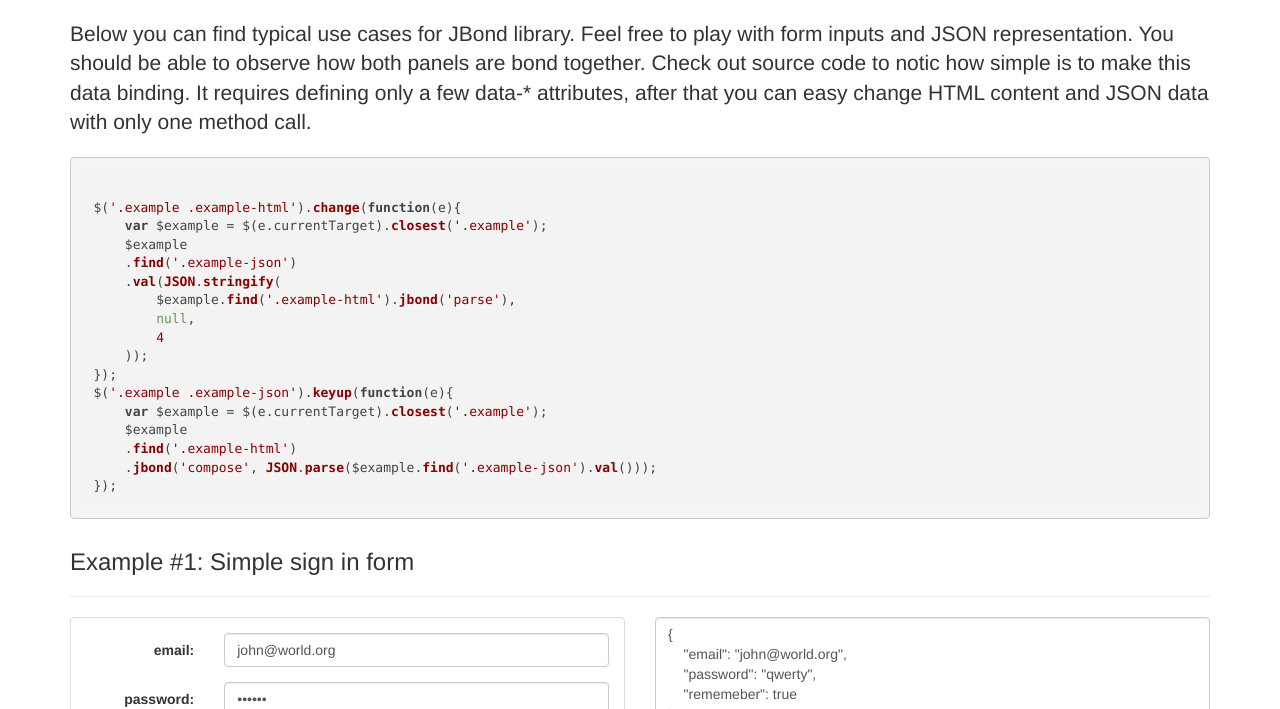
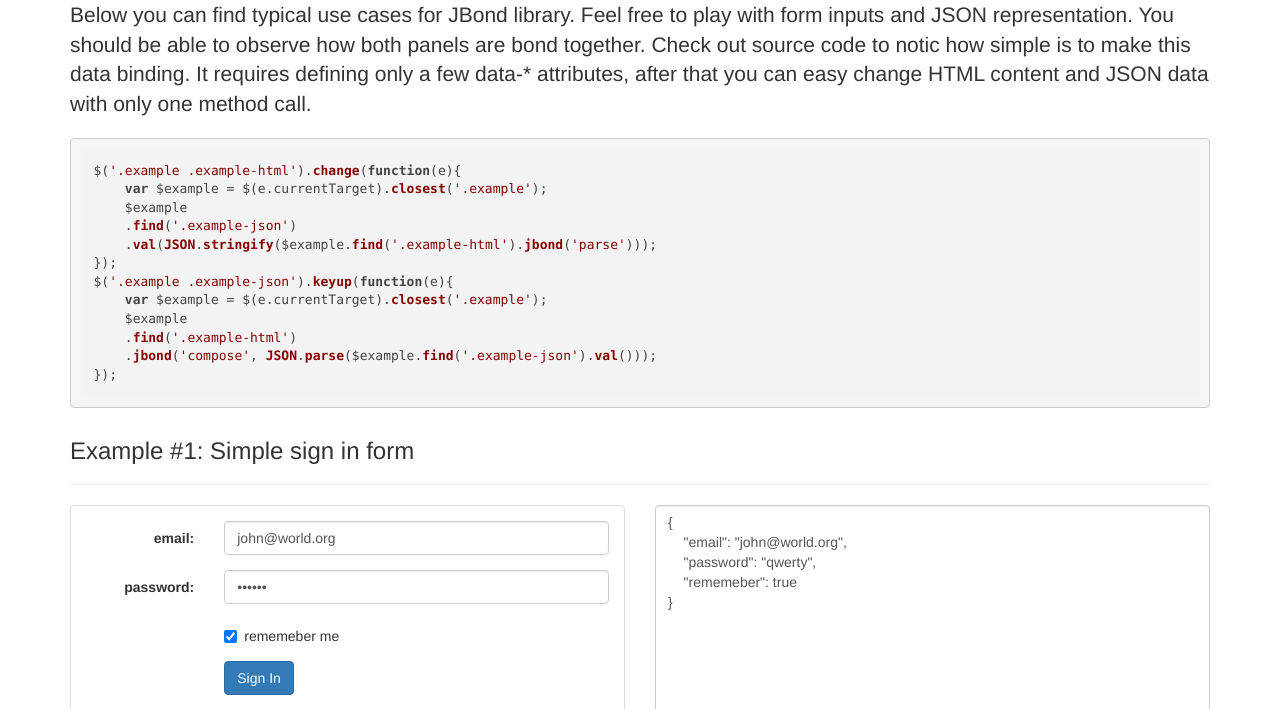
Before and after one commit to p3we/jbond, a plain HTML site: page index.html in a window 1280 px wide. Shown: the part 719-1428 px from the top of the page. Drawn offline with nearby package versions, Linux system fonts and the light colour scheme.

Commit message:
Formating fixes

```diff
--- a/index.html
+++ b/index.html
@@ -84,8 +84,7 @@
             <div class="col-sm-12">
                 <h1>Reference</h1>
                 <hr>
-<pre><code class="js">
-// Parse JSON from HTML form
+<pre><code class="js">// Parse JSON from HTML form
 $('[data-jbond]').jbond('parse');
 
 // Update HTML from JSON
@@ -114,16 +113,11 @@ $('[data-jbond]').jbond('patch', 'remove', '/options/5');
                 Check out source code to notic how simple is to make this data binding. It requires defining only a few data-* attributes, after that
                 you can easy change HTML content and JSON data with only one method call.
                 </p>
-<pre><code class="js">
-$('.example .example-html').change(function(e){
+<pre><code class="js">$('.example .example-html').change(function(e){
     var $example = $(e.currentTarget).closest('.example');
     $example
     .find('.example-json')
-    .val(JSON.stringify(
-        $example.find('.example-html').jbond('parse'),
-        null,
-        4
-    ));
+    .val(JSON.stringify($example.find('.example-html').jbond('parse')));
 });
 $('.example .example-json').keyup(function(e){
     var $example = $(e.currentTarget).closest('.example');
```
